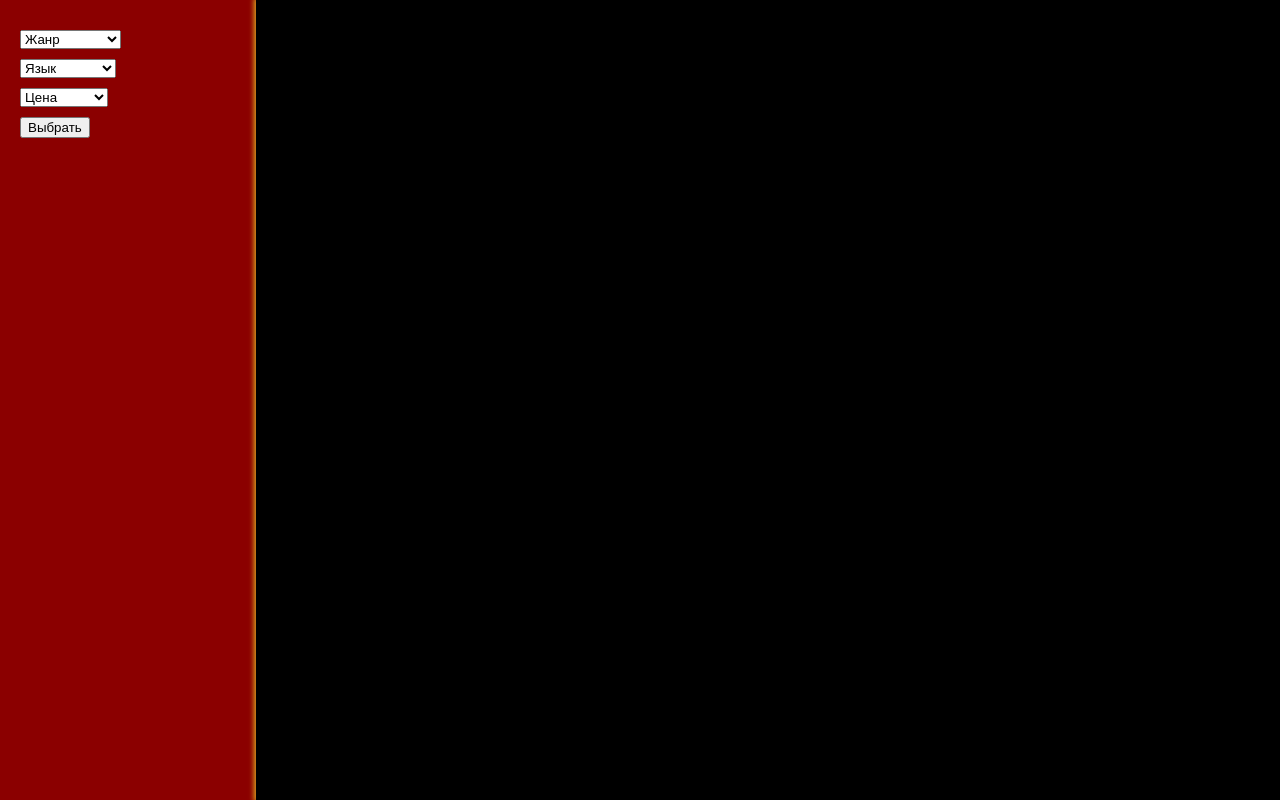
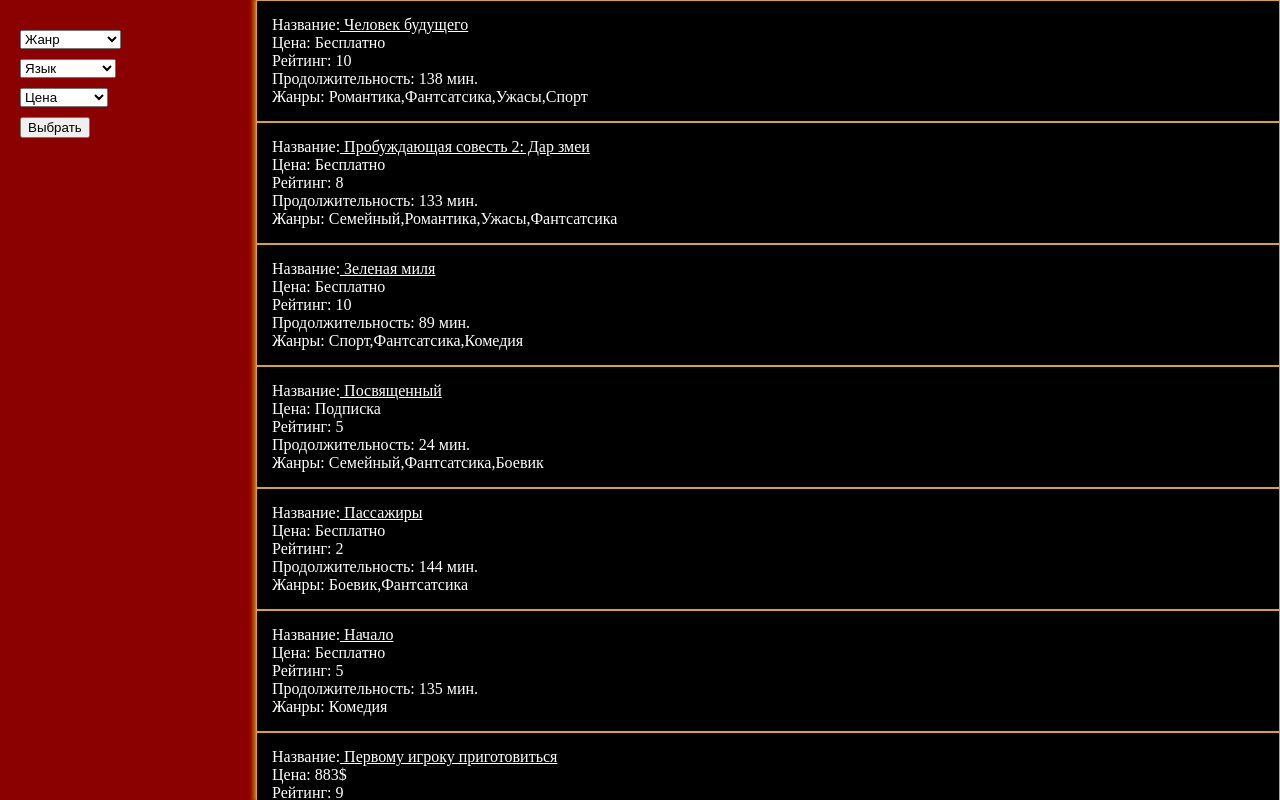
Before and after one commit to Gr0ome/Movies, a plain HTML site: page index.html in a window 1280 px wide. Drawn offline with Linux system fonts and the light colour scheme.

Commit message:
add movie url and some cosmetic

```diff
--- a/get_movies.js
+++ b/get_movies.js
@@ -156,5 +156,3 @@ function getMovies(moviesQuantity) {
 }
 
 const movies = getMovies(25);
-
-//console.log(movies);
--- a/html_fill.js
+++ b/html_fill.js
@@ -1,3 +1,4 @@
+function onIndexLoad() {
   genresOptionFill("genreSel", movieGenres);
   genresOptionFill("languagesSel", movieLaguages);
   genresOptionFill("priceSel", moviePrice);
@@ -12,6 +13,7 @@ function genresOptionFill(selId, array) {
         array[genre],
         genre
       );
+    }
   }
 }
 
@@ -40,12 +42,29 @@ function showMovieTitles() {
       isPropSelect(movie, "price") &&
       isPropSelect(movie, "languages")
     ) {
+      let selectedMovie = movies[movie];
+
       movieDiv += `<div class="movie-from-list">
-      Название: ${movies[movie].name}<br>
-      Цена: ${movies[movie].price}<br>
-      Рейтинг: ${movies[movie].rating}<br>
-      Продолжительность: ${movies[movie].duration} мин.<br>
-      Жанры: ${movies[movie].genre}
+      <span>
+        Название:<a
+                  class="title-link"
+                  href="movie.html?id=${selectedMovie.id}"
+                  title="Перейти к фильму">
+                  ${selectedMovie.name}
+                 </a>
+      </span><br>
+      <span>
+        Цена: ${selectedMovie.price}
+      </span><br>
+      <span>
+        Рейтинг: ${selectedMovie.rating}
+      </span><br>
+      <span>
+        Продолжительность: ${selectedMovie.duration} мин.
+      </span><br>
+      <span>
+        Жанры: ${selectedMovie.genre}
+      </span>
       </div>`;
     }
   }
--- a/index.html
+++ b/index.html
@@ -5,9 +5,9 @@
     <meta name="viewport" content="width=device-width, initial-scale=1.0" />
     <link rel="stylesheet" href="style.css" />
     <script src="get_movies.js"></script>
-    <title>Document</title>
+    <title>Movie list</title>
   </head>
-  <body>
+  <body onload="onIndexLoad();showMovieTitles()">
     <div class="left-block">
       <div class="left-block-select">
         <select class="select" name="genres-select" id="genreSel">
--- /dev/null
+++ b/one_movie.js
@@ -0,0 +1,5 @@
+let locationUrl = "" + location;
+let movieIdIndex = locationUrl.indexOf("?id=") + 4;
+let movieId = locationUrl.slice(movieIdIndex);
+
+document.title = movies[movieId].name;
--- a/style.css
+++ b/style.css
@@ -40,3 +40,7 @@
 .select-title {
   background-color: rgba(255, 187, 0, 0.692);
 }
+
+.title-link {
+  color: #fff;
+}
```
Also changed, not shown: movie.html (added, +15 -0 lines). Lines whose indentation alone changed are shown as unchanged.
